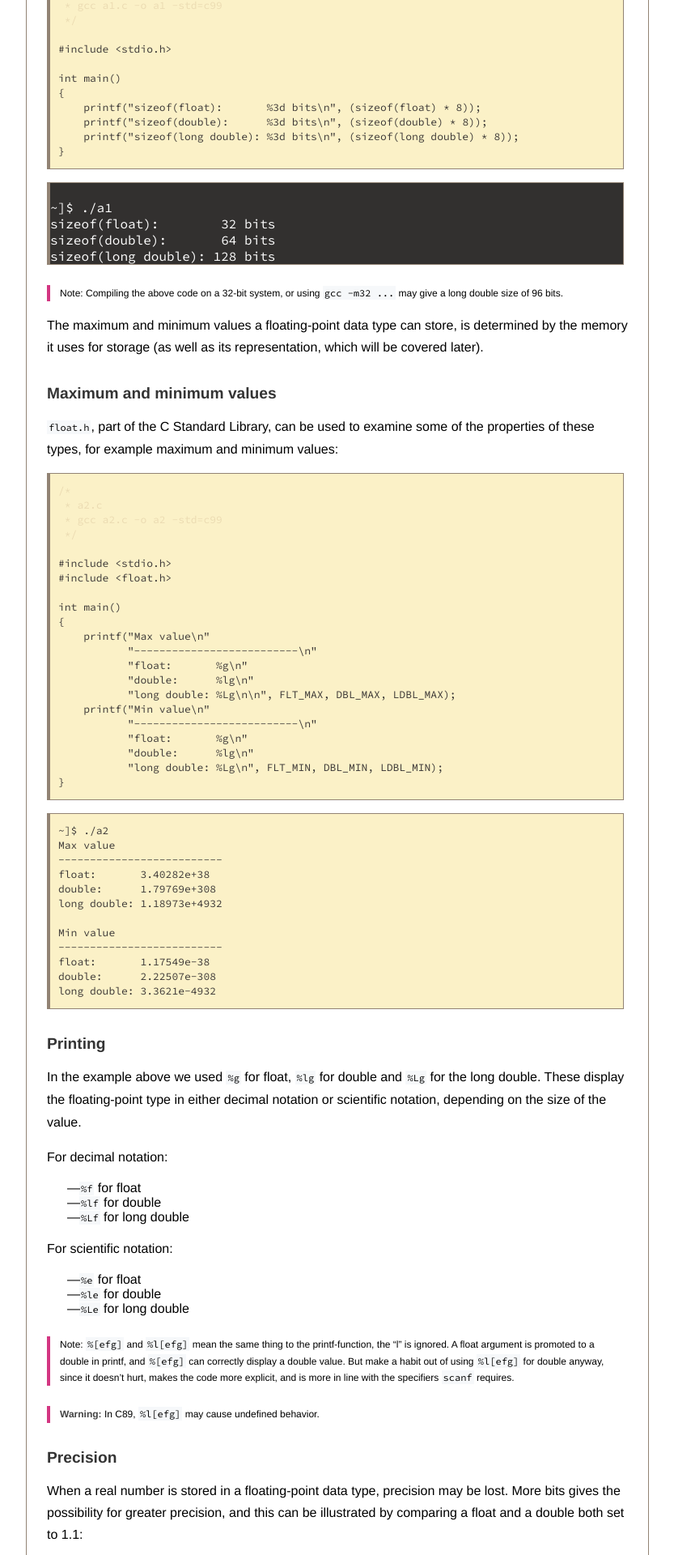
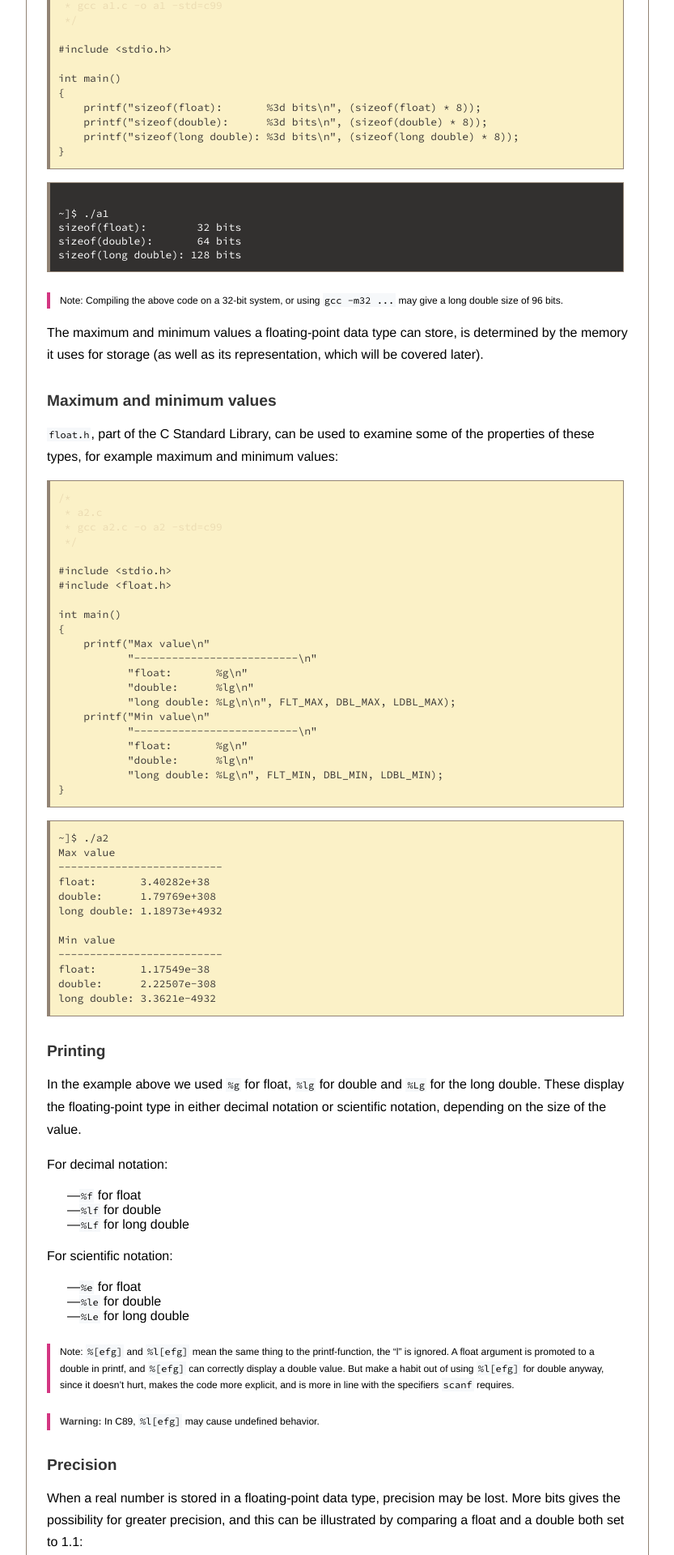
Before and after one commit to execas/execas.github.io, a Jekyll site: the page built from _posts/2019-02-28-floating-point-in-c.md, in a window 1280 px wide. Shown: the part 500-2420 px from the top of the page at 81% size, without its empty margins (223-1056 px from the left). Built offline with Jekyll 4.4.1, drawn with Linux system fonts in a browser that asks for light colours.

Commit message:
Update execas.css

```diff
--- a/css/execas.css
+++ b/css/execas.css
@@ -43,7 +43,8 @@ img {
      color:#ffffff;
      overflow: auto;
      font-family: "Source Code Pro", monospace;
-     padding:0;
+     font-size:13px;
+
 }
 
 pre {
```
